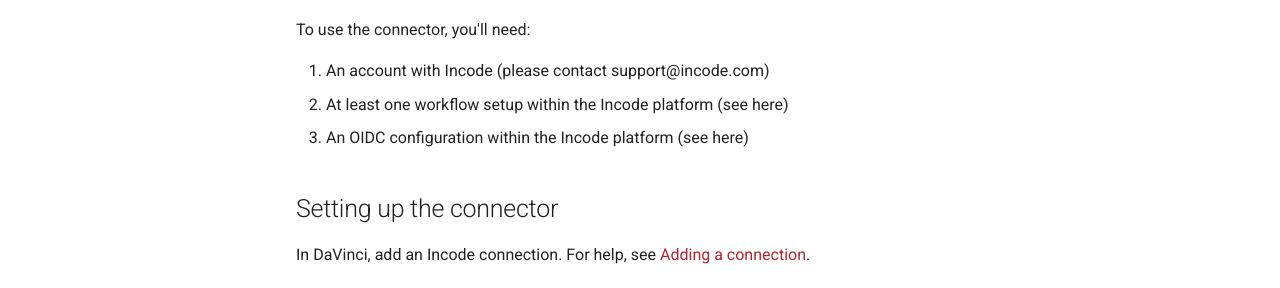
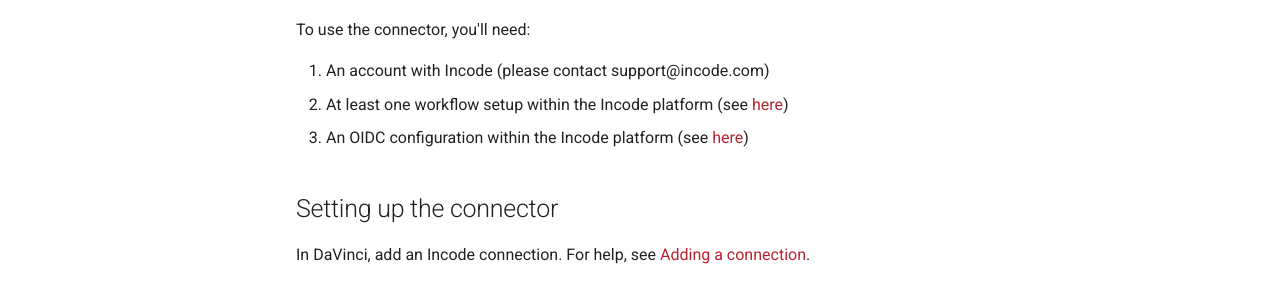
Before and after one commit to pingone-davinci/documentation, an MkDocs documentation site: the page built from docs/inocde/README.md, in a window 1280 px wide and 900 px high, scrolled down 746 px. Shown: the part 165-453 px from the top of the window. Built offline with MkDocs 1.6.1 and Material for MkDocs 9.7.7, drawn with Linux system fonts in a browser that asks for light colours; comment, search, counter and statistics services are not loaded; part of the change alters nothing that is shown.

```diff
--- a/docs/inocde/README.md
+++ b/docs/inocde/README.md
@@ -29,8 +29,8 @@ For information and setup help, see the following sections of the Incode documen
 To use the connector, you'll need:
 
 1. 	An account with Incode (please contact support@incode.com)
-2. 	At least one workflow setup within the Incode platform (see here)
-3. 	An OIDC configuration within the Incode platform (see here)
+2. 	At least one workflow setup within the Incode platform (see [here](https://developer.incode.com/docs/create-a-standard-workflow))
+3. 	An OIDC configuration within the Incode platform (see [here](https://developer.incode.com/docs/open-id-connect-oidc))
 
 ## Setting up the connector
 
```
